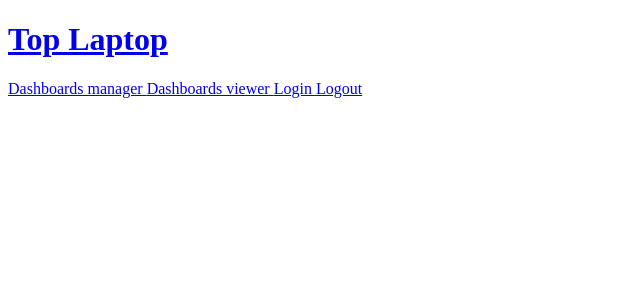
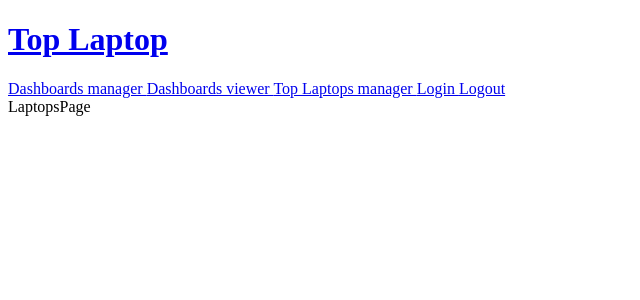
Before and after one commit to jeluengasm/top-laptop-frontend, a React (Vite) app: page /laptops in a window 1280 px wide. Shown: the top 300 px of the page, without its empty margins (0-640 px from the left). Built offline with nearby package versions, Linux system fonts and the light colour scheme.

Commit message:
feat(develop): Laptops view page

```diff
--- a/src/App.jsx
+++ b/src/App.jsx
@@ -4,6 +4,7 @@ import { DashboardViewPage } from './pages/DashboardViewPage'
 import { LoginPage } from './pages/LoginPage'
 import { LogoutPage } from './pages/LogoutPage'
 import { HomePage } from './pages/HomePage'
+import {LaptopsPage} from './pages/LaptopsPage'
 import { Navigation } from './components/Navigation'
 
 
@@ -16,6 +17,7 @@ function App() {
         <Route path="/home" element={<HomePage/>} />
         <Route path="/dashboard-manager" element={<DashboardManagerPage />} />
         <Route path="/dashboard-viewer" element={<DashboardViewPage />} />
+        <Route path="/laptops" element={< LaptopsPage />} />
         <Route path="/login" element={<LoginPage />} />
         <Route path="/logout" element={<LogoutPage />} />
       </Routes>
--- a/src/components/Navigation.jsx
+++ b/src/components/Navigation.jsx
@@ -6,6 +6,7 @@ export function Navigation() {
       <Link to="/home" title="Return to home page"> <h1>Top Laptop </h1> </Link>
       <Link to="/dashboard-manager"> Dashboards manager </Link>
       <Link to="/dashboard-viewer"> Dashboards viewer </Link>
+      <Link to="/laptops"> Top Laptops manager </Link>
       <Link to="/login"> Login </Link>
       <Link to="/logout"> Logout </Link>
     </div>
--- /dev/null
+++ b/src/pages/LaptopsPage.jsx
@@ -0,0 +1,5 @@
+export function LaptopsPage() {
+  return (
+    <div>LaptopsPage</div>
+  )
+}
```
